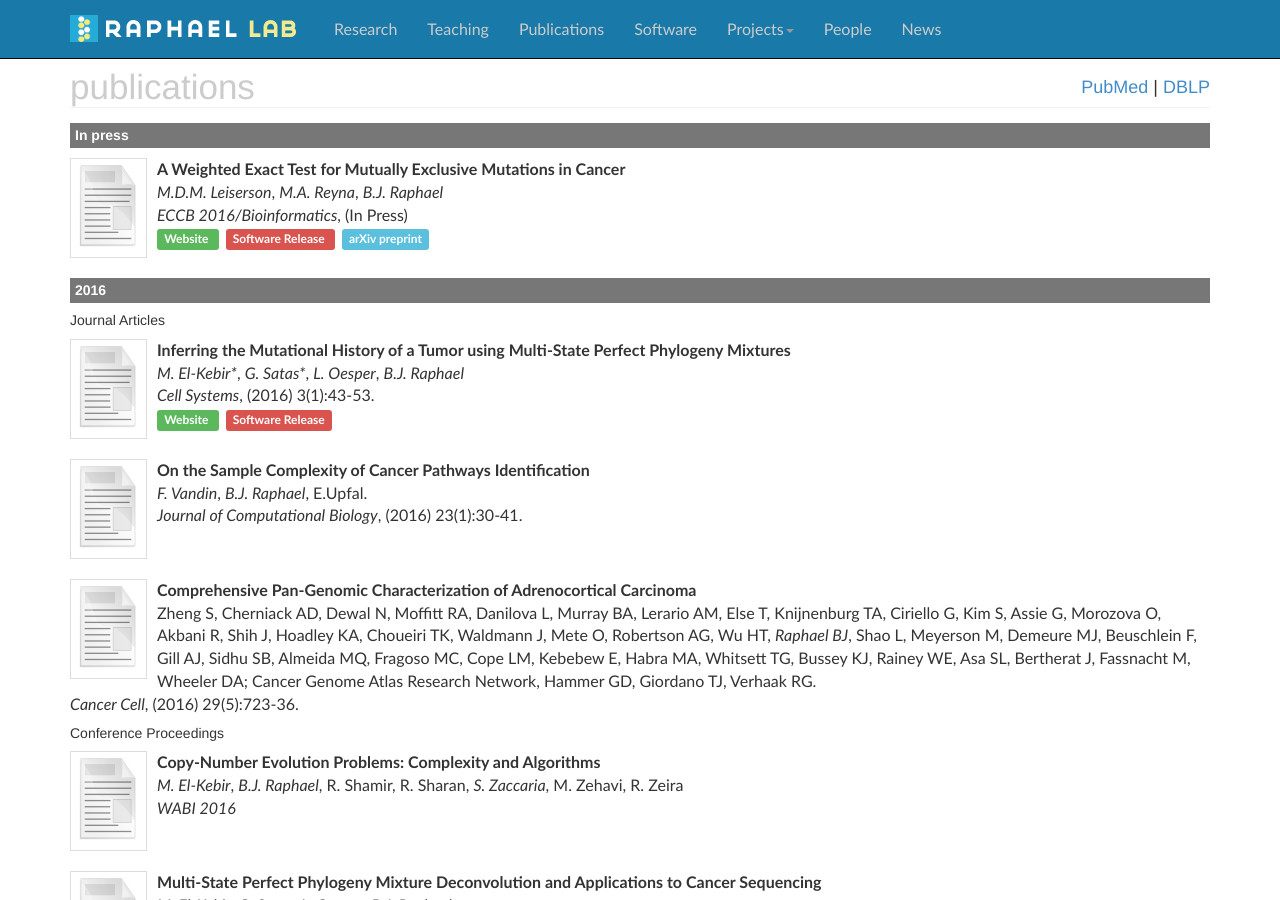
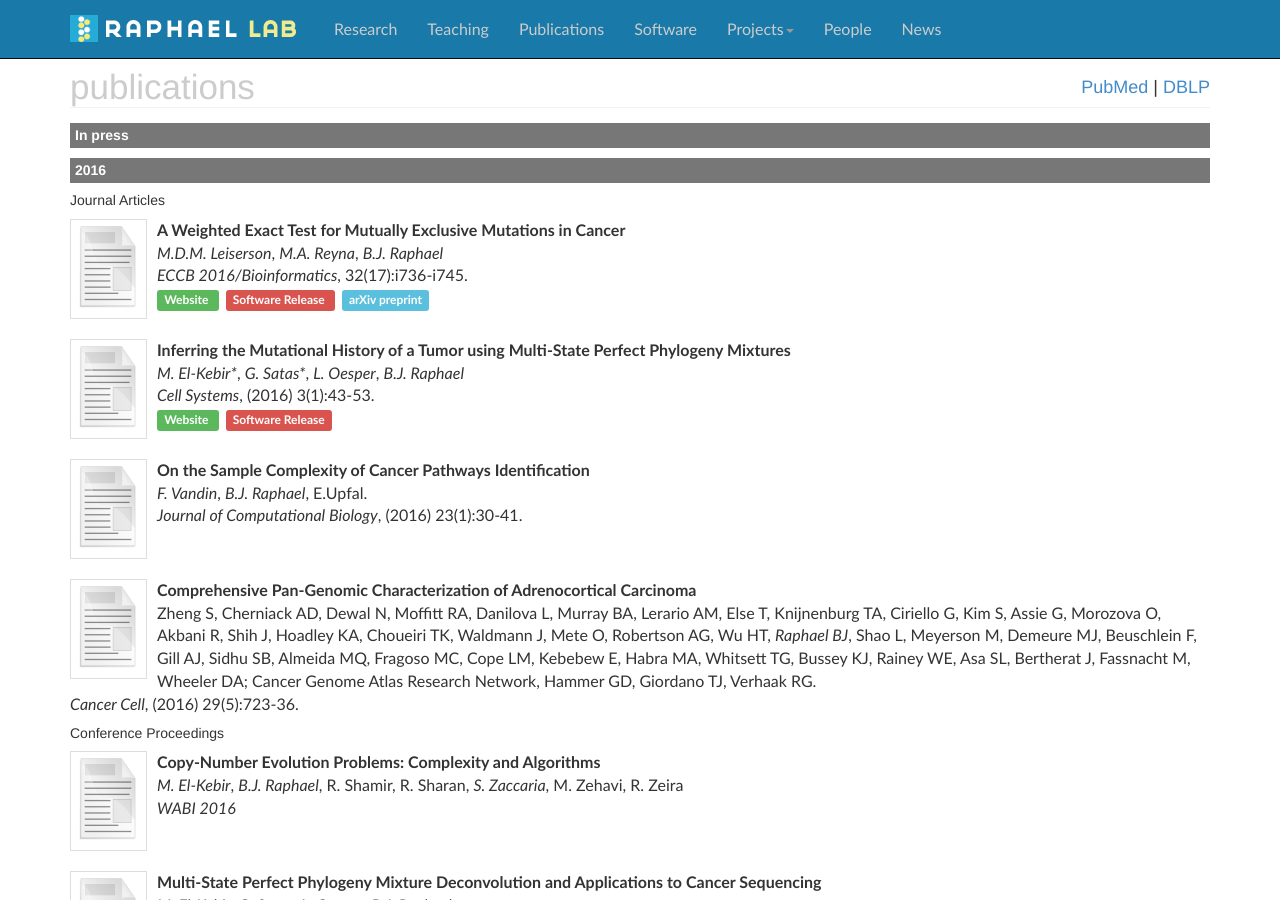
Before and after one commit to raphael-group/raphael-group.github.io, a Jekyll site: the page built from publications/index.md, in a window 1280 px wide and 900 px high. Built offline with Jekyll 4.4.1, drawn with Linux system fonts in a browser that asks for light colours; nearby versions of some CDN libraries; comment, search, counter and statistics services are not loaded.

Commit message:
Update index.md

```diff
--- a/publications/index.md
+++ b/publications/index.md
@@ -10,12 +10,16 @@
 
 ### In press ###
 
-* [![WExT](../assets/img/papers/missing.svg)](#)
+### 2016 ###
+
+##### Journal Articles
+
+* [![WExT](../assets/img/papers/missing.svg)](http://bioinformatics.oxfordjournals.org/content/32/17/i736.long)
 	**A Weighted Exact Test for Mutually Exclusive Mutations in Cancer**
 
 	_M.D.M. Leiserson_, _M.A. Reyna_, _B.J. Raphael_
 
-	*ECCB 2016/Bioinformatics*, (In Press)
+	*ECCB 2016/Bioinformatics*, 32(17):i736-i745.
 
 	<span class="label label-success">
 		<a href="http://compbio.cs.brown.edu/projects/wext" target="_new">Website</a>
```
Also changed, not shown: other parts of publications/index.md (+0 -4 lines).
